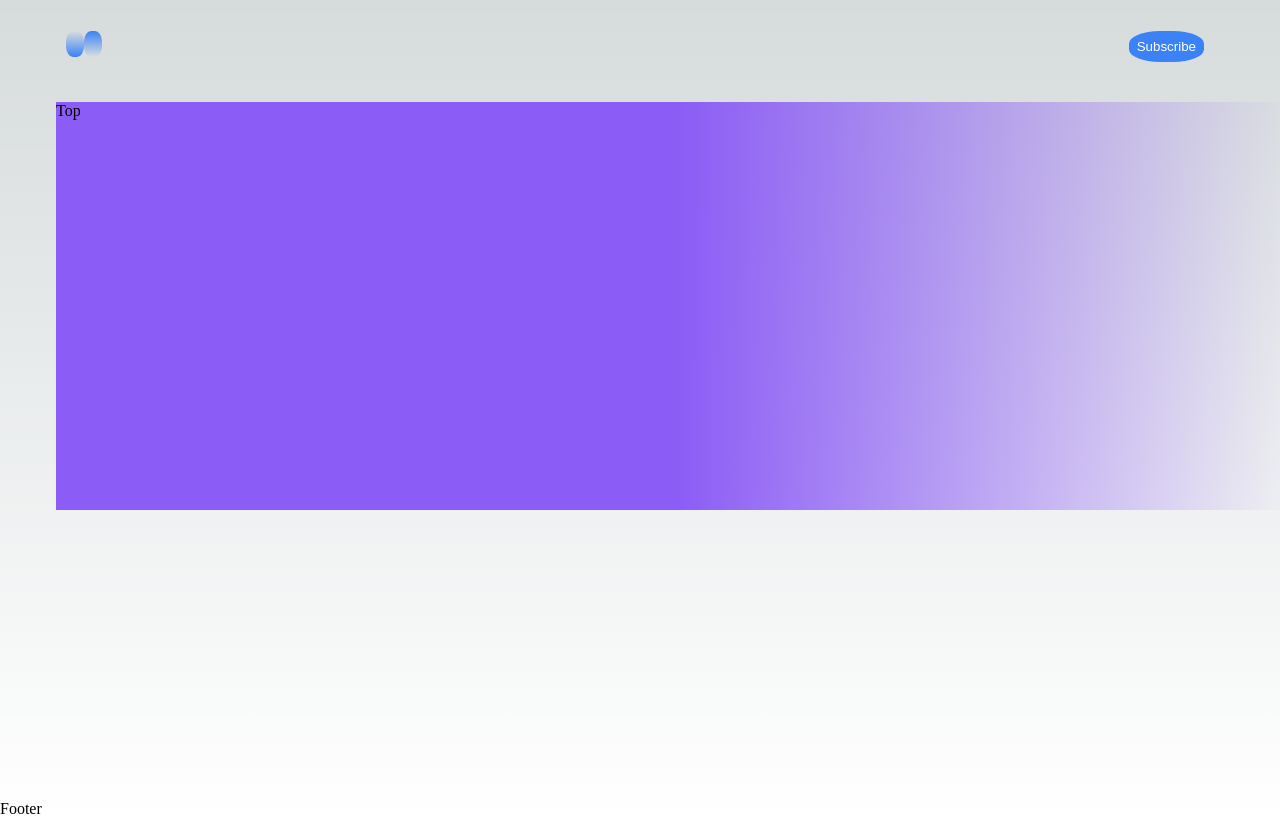
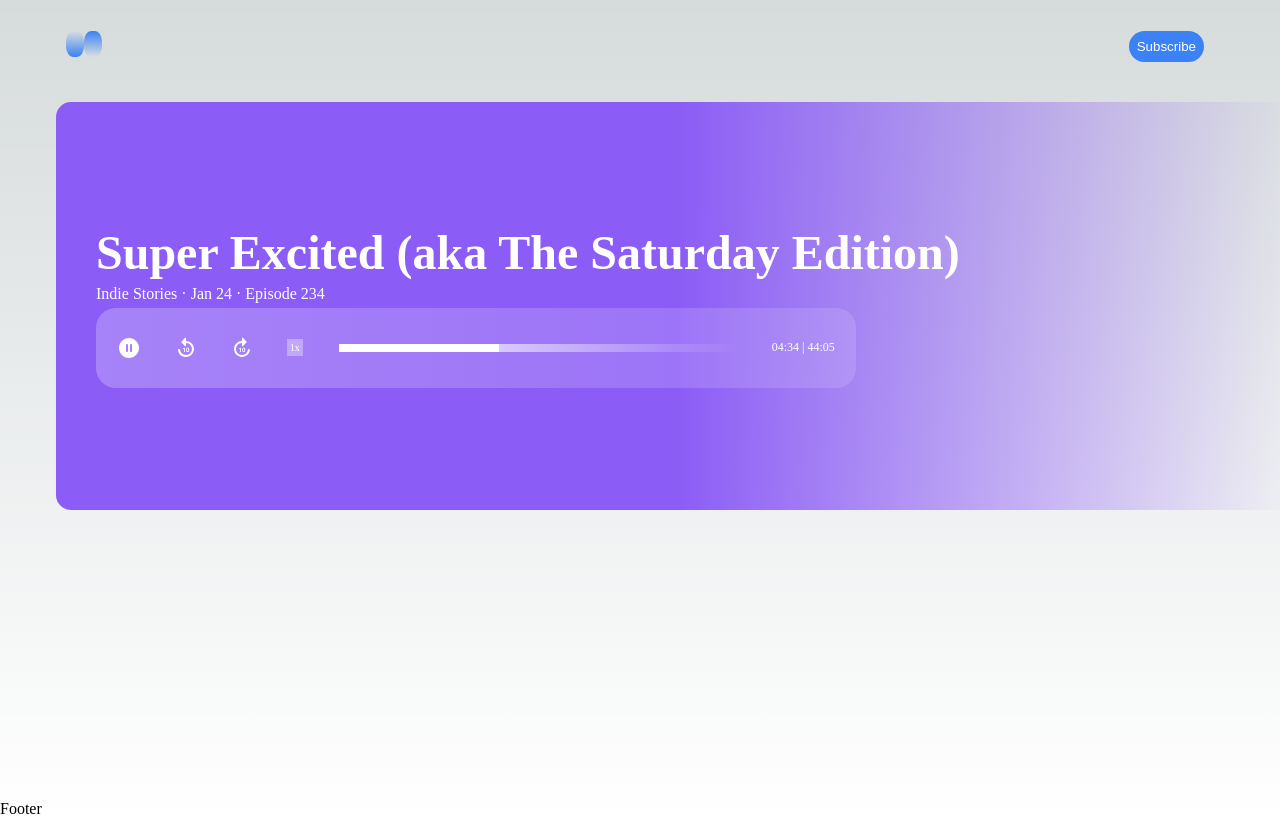
Before and after one commit to geoffgeorgein/UI, a Next.js app: page / in a window 1280 px wide. Built offline with nearby package versions, Linux system fonts and the light colour scheme.

Commit message:
top_section

```diff
--- a/package.json
+++ b/package.json
@@ -9,6 +9,10 @@
     "lint": "next lint"
   },
   "dependencies": {
+    "@emotion/react": "^11.11.1",
+    "@emotion/styled": "^11.11.0",
+    "@mui/icons-material": "^5.11.16",
+    "@mui/material": "^5.13.6",
     "next": "13.4.7",
     "react": "18.2.0",
     "react-dom": "18.2.0",
--- a/src/components/Top/topsection.js
+++ b/src/components/Top/topsection.js
@@ -1,8 +1,33 @@
 import React from 'react'
+import PauseCircleFilledRoundedIcon from '@mui/icons-material/PauseCircleFilledRounded';
+import Replay10RoundedIcon from '@mui/icons-material/Replay10Rounded';
+import Forward10RoundedIcon from '@mui/icons-material/Forward10Rounded';
+
 
 const Topsection = () => {
   return (
-    <div className='top_section'>Top</div>
+    <div className='top_section'>
+        <div className='left_container'>
+        <p className='song_title'>Super Excited (aka The Saturday Edition)</p>
+
+        <p className='song_description'>Indie Stories · Jan 24 · Episode 234</p>
+
+        <div className='music_player'>
+            <PauseCircleFilledRoundedIcon/>
+            <Replay10RoundedIcon/>
+            <Forward10RoundedIcon/>
+            <div className='speed'>1x</div>
+            <div className='seek'>
+                <div className='time_elapsed'></div>
+            </div>
+            <div className='time'>04:34 | 44:05</div>
+
+
+        </div>
+
+        </div>
+        <div className='right_container'></div>
+    </div>
   )
 }
 
--- a/styles/general.scss
+++ b/styles/general.scss
@@ -23,7 +23,7 @@
             margin-right: 30px;
             .btn{
                 background-color: #3B82F6;
-                border-radius: 41%;
+                border-radius: 20px;
                 border: none;
                 padding: 8px;
                 color: white;
@@ -57,6 +57,75 @@
         margin: 15px 35px;
         background-image: linear-gradient(to left,rgba(139, 92, 246, 0),rgba(139, 92, 246, 1),rgba(139, 92, 246, 1));
         height: 408px;
+        border-radius: 15px;
+        display: flex;
+
+        .left_container{
+            display: flex;
+            flex-direction: column;
+
+            justify-content: center;
+            color: white;
+            text-align: left;
+
+            padding-left: 40px;
+
+            .song_title{
+                font-weight: 800;
+                font-size: 48px;
+                padding-bottom: 5px;
+
+            }
+            .song_description{
+                font-size: 16px;
+                padding-bottom: 5px;
+            }
+            .music_player{
+                width: 760px;
+                height: 80px;
+                background-image: linear-gradient(to right,  rgba(255, 255, 255, 0.24),rgba(255, 255, 255, 0.12));
+                border-radius: 20px;
+                display: flex;
+                justify-content: space-around;
+                align-items: center;
+                padding: 5px;
+                padding-bottom: 5px;
+
+
+                .speed{
+                    background-color: rgba(255, 255, 255, 0.32);
+                    font-size: 10px;
+                    padding: 3px;
+                    margin-right: 4px;
+
+                }
+                .seek{
+
+
+                    background-image: linear-gradient(to left,rgba(255, 255, 255, 0),rgba(255, 255, 255, 1));
+                    height: 8px;
+                    width: 400px;
+
+
+                    .time_elapsed{
+                        height: 8px;
+                        width: 40%;
+                        background-color: rgba(255, 255, 255, 1);
+                        z-index: 2;
+                    }
+
+                }
+
+                .time{
+                    font-size: 12px;
+                }
+
+            }
+        }
+
+        .right_container{
+            display: flex;
+        }
     }
 
 
```
Also changed, not shown: 1 other file (tests, documents, lock files or other folders).
